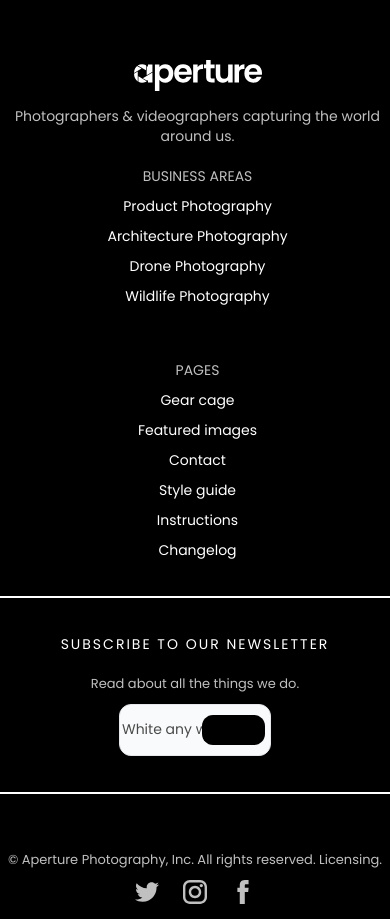
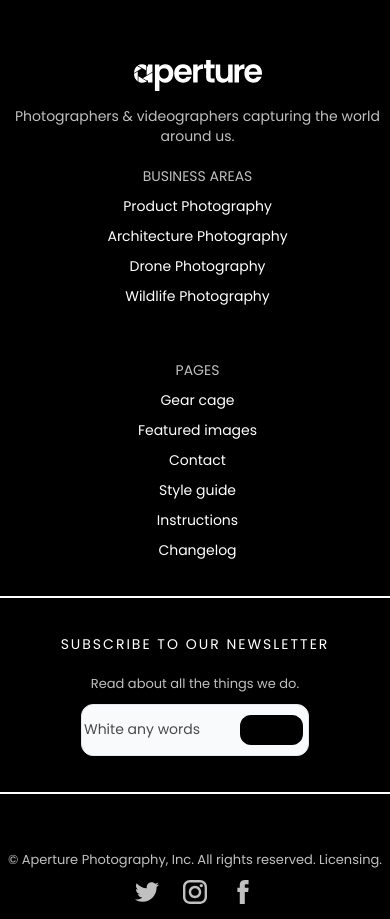
Before and after one commit to Shirakayo/aperture, a plain HTML site: page index.html in a window 390 px wide. Shown: the part 8114-9033 px from the top of the page. Drawn offline with Linux system fonts and the light colour scheme.

Commit message:
any change

```diff
--- a/src/css/scss/adaptive.scss
+++ b/src/css/scss/adaptive.scss
@@ -230,5 +230,7 @@
 
 /* Landscape phones and smaller */
 @media (max-width: 480px) {
-
+  .subfooter__form {
+    width: 60%;
+  }
 }
```
Also changed, not shown: src/css/scss/style.css, 1 other file.
